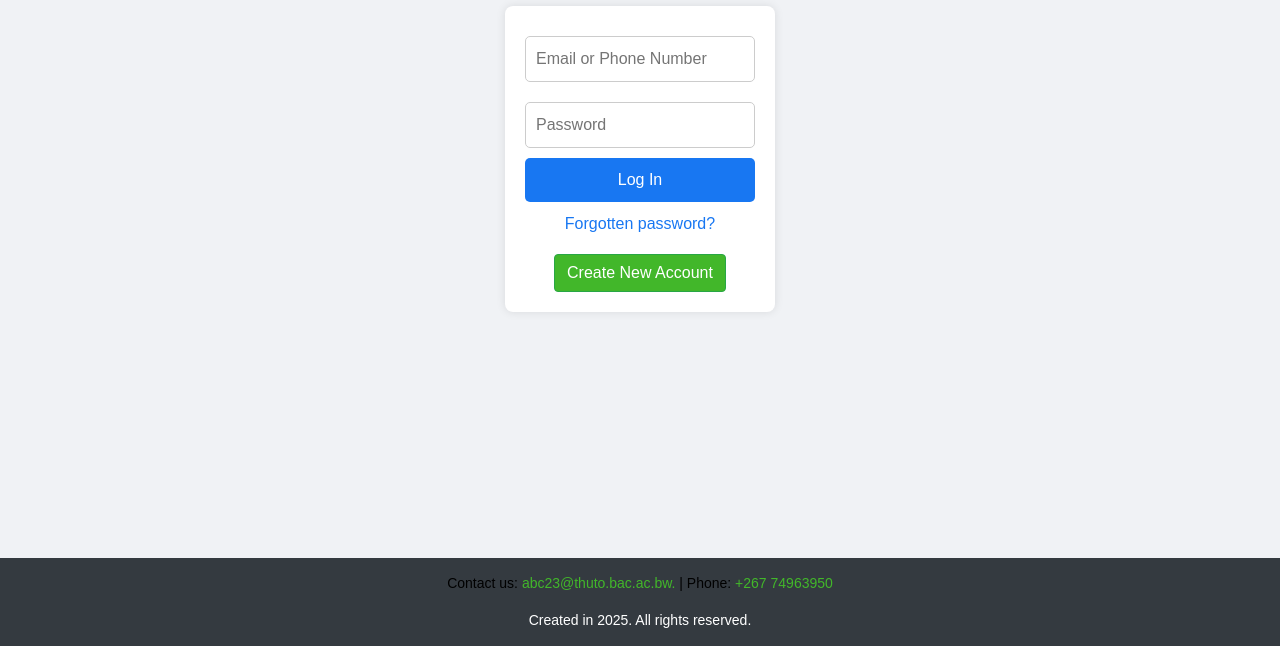
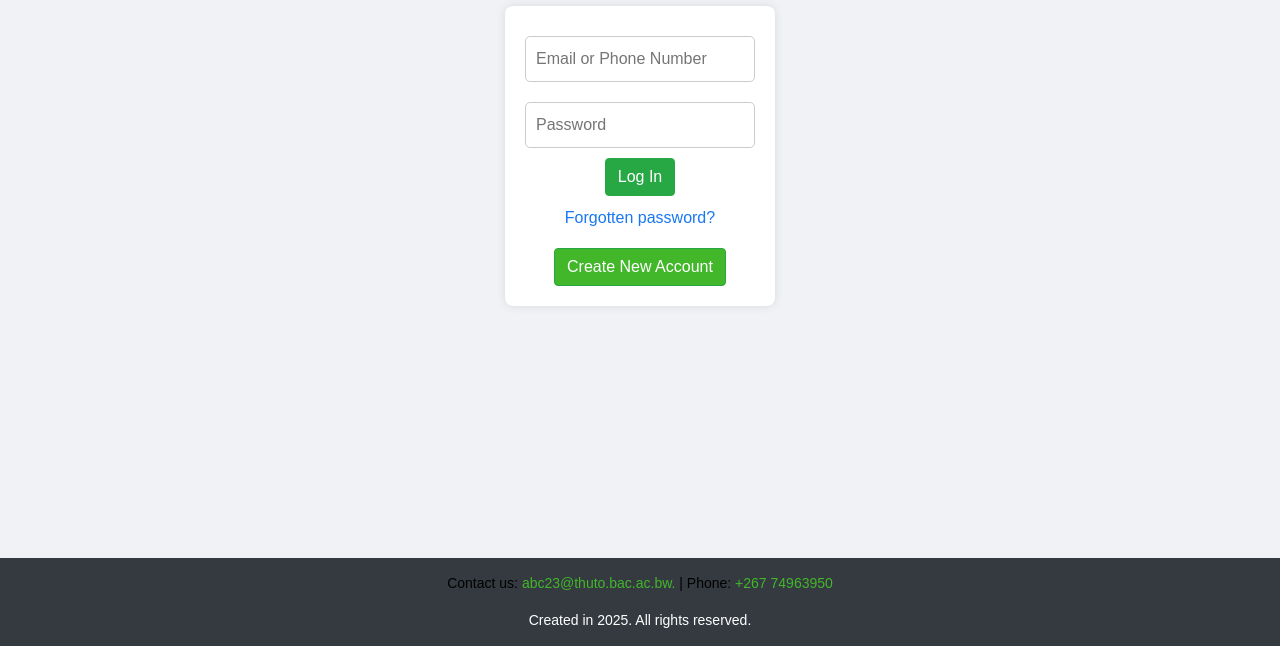
Before and after one commit to BothoRandy/UniVote, a website: page index.html in a window 1280 px wide. Shown: the part 154-800 px from the top of the page. Drawn offline with nearby package versions, Linux system fonts and the light colour scheme.

Commit message:
Update index.html

```diff
--- a/index.html
+++ b/index.html
@@ -105,7 +105,7 @@
         <div class="login-box">
             <input type="text" placeholder="Email or Phone Number">
             <input type="password" placeholder="Password">
-            <button>Log In</button>
+            <a href="home.html" class="login btn btn-success">Log In</a>
             <a href="#" class="forgot-password">Forgotten password?</a>
             <a href="registration.html" class="create-account btn btn-success mt-2">Create New Account</a>
         </div>
```
